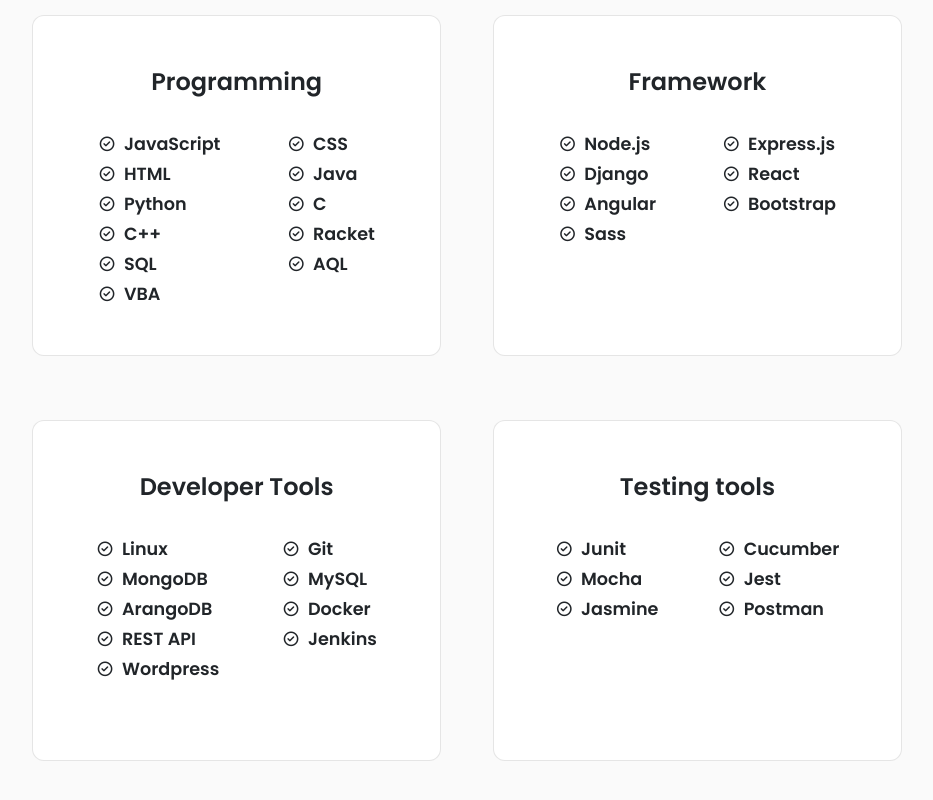
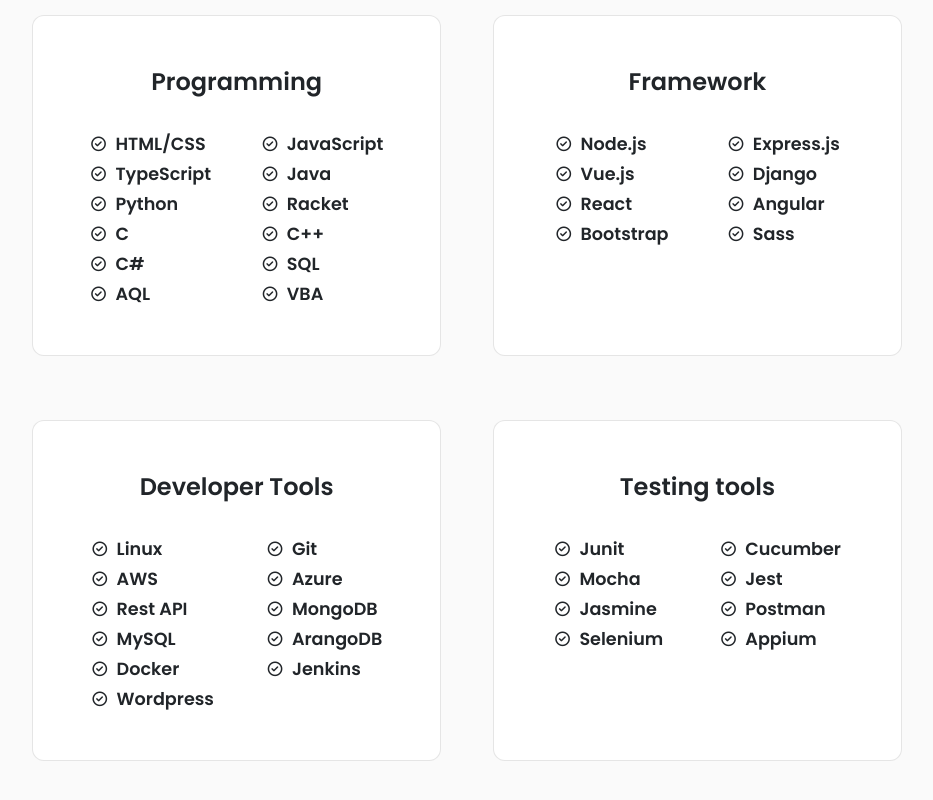
Before and after one commit to GabrielleGaiGai/Portfolio, a React (Create React App) app: page / in a window 1280 px wide. Shown: the part 1732-2532 px from the top of the page, without its empty margins (173-1106 px from the left). Built offline with nearby package versions, Linux system fonts and the light colour scheme.

Commit message:
update skills

```diff
--- a/src/componenets/about/Qualification.jsx
+++ b/src/componenets/about/Qualification.jsx
@@ -70,7 +70,7 @@
 
         <div className="qual__data">
           <div>
-            <div className='qual__data__title'>Data Scientist Intern</div>
+            <div className='qual__data__title'>Full Stack Web Developer Intern</div>
             <div className="qual__data__ins">
               <i class="uil uil-map-marker"></i>
               MindBeacon, Toronto
--- a/src/componenets/skills/Skills.jsx
+++ b/src/componenets/skills/Skills.jsx
@@ -14,17 +14,17 @@
           </h3>
 
           <div className="skill__content">
+          <div className="skill__data">
+              <i class="uil uil-check-circle"></i>
+              HTML/CSS
+            </div>
             <div className="skill__data">
               <i class="uil uil-check-circle"></i>
               JavaScript
             </div>
             <div className="skill__data">
               <i class="uil uil-check-circle"></i>
-              CSS
-            </div>
-            <div className="skill__data">
-              <i class="uil uil-check-circle"></i>
-              HTML
+              TypeScript
             </div>
             <div className="skill__data">
               <i class="uil uil-check-circle"></i>
@@ -36,6 +36,10 @@
             </div>
             <div className="skill__data">
               <i class="uil uil-check-circle"></i>
+              Racket
+            </div>
+            <div className="skill__data">
+              <i class="uil uil-check-circle"></i>
               C
             </div>
             <div className="skill__data">
@@ -44,7 +48,7 @@
             </div>
             <div className="skill__data">
               <i class="uil uil-check-circle"></i>
-              Racket
+              C#
             </div>
             <div className="skill__data">
               <i class="uil uil-check-circle"></i>
@@ -74,6 +78,10 @@
             <div className="skill__data">
               <i class="uil uil-check-circle"></i>
               Express.js
+            </div>
+            <div className="skill__data">
+              <i class="uil uil-check-circle"></i>
+              Vue.js
             </div>
             <div className="skill__data">
               <i class="uil uil-check-circle"></i>
@@ -113,6 +121,18 @@
             </div>
             <div className="skill__data">
               <i class="uil uil-check-circle"></i>
+              AWS
+            </div>
+            <div className="skill__data">
+              <i class="uil uil-check-circle"></i>
+              Azure
+            </div>
+            <div className="skill__data">
+              <i class="uil uil-check-circle"></i>
+              Rest API
+            </div>
+            <div className="skill__data">
+              <i class="uil uil-check-circle"></i>
               MongoDB
             </div>
             <div className="skill__data">
@@ -126,10 +146,6 @@
             <div className="skill__data">
               <i class="uil uil-check-circle"></i>
               Docker
-            </div>
-            <div className="skill__data">
-              <i class="uil uil-check-circle"></i>
-              REST API
             </div>
             <div className="skill__data">
               <i class="uil uil-check-circle"></i>
@@ -172,6 +188,14 @@
               <i class="uil uil-check-circle"></i>
               Postman
             </div>
+            <div className="skill__data">
+              <i class="uil uil-check-circle"></i>
+              Selenium
+            </div>
+            <div className="skill__data">
+              <i class="uil uil-check-circle"></i>
+              Appium
+            </div>
           </div>
         </div>
       </div>
```
Also changed, not shown: 1 other file (tests, documents, lock files or other folders).
